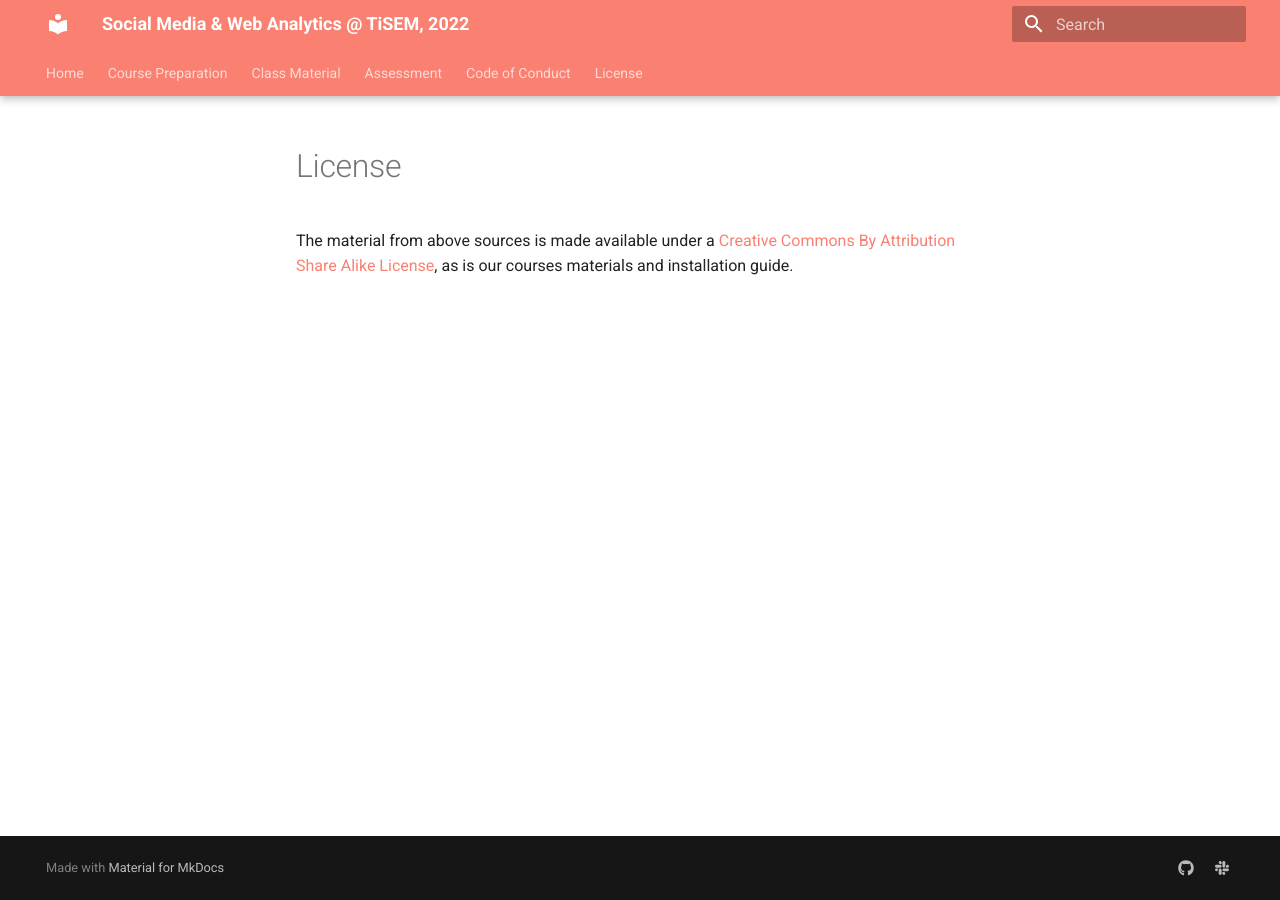
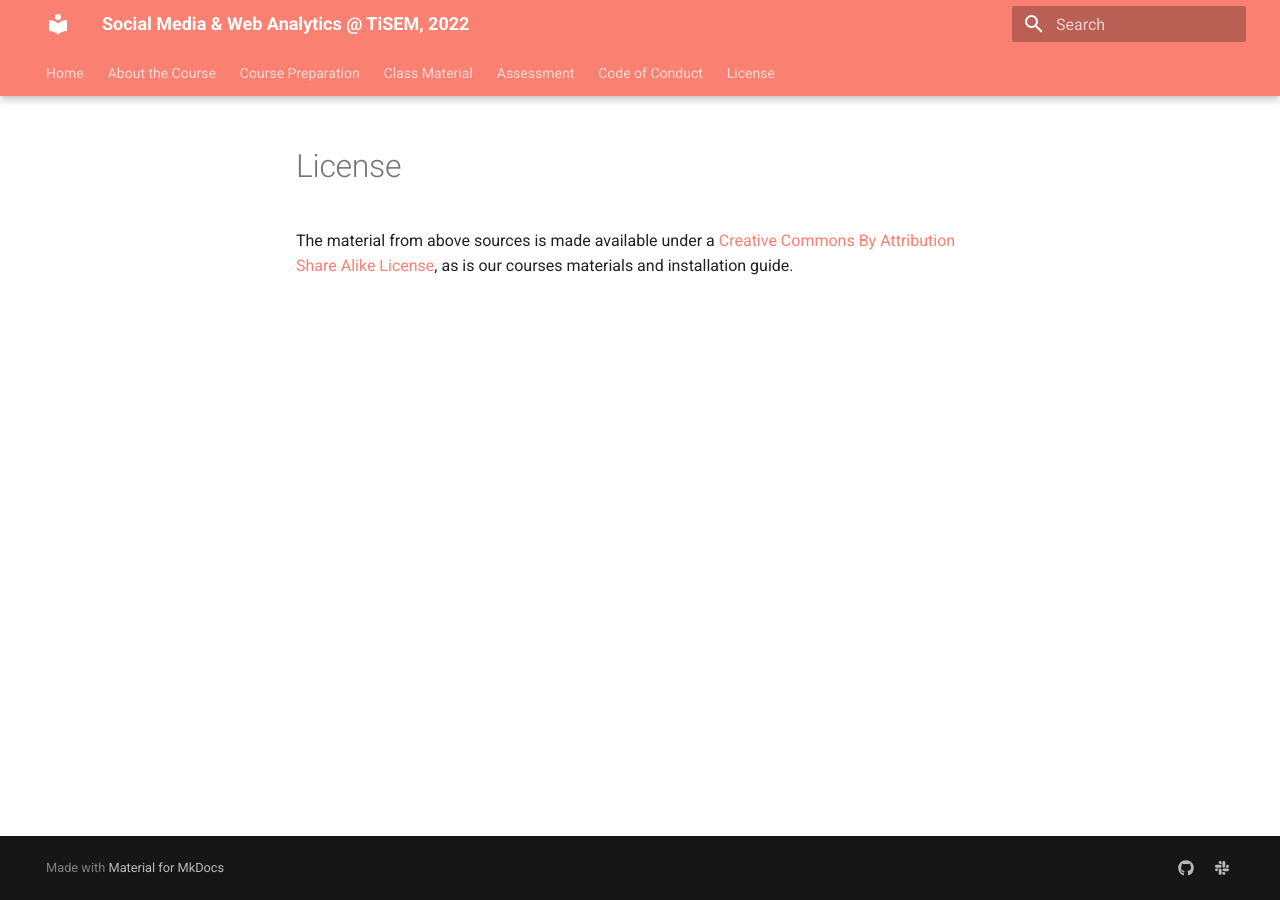
Before and after one commit to tisem-digital-marketing/2022-smwa, an MkDocs documentation site: the page built from docs/license/acknowledgements.md, in a window 1280 px wide. Built offline with MkDocs 1.6.1 and Material for MkDocs 9.7.7, drawn with Linux system fonts in a browser that asks for light colours.

```diff
--- a/mkdocs.yml
+++ b/mkdocs.yml
@@ -1,8 +1,9 @@
 site_name: Social Media & Web Analytics @ TiSEM, 2022
 
 nav:
-  - Home:
-    - Welcome: home/index.md
+  - Home: index.md
+  - About the Course:
+    #- Welcome: home/index.md
     - Announcements: home/announcements.md
     - Course Objectives: home/course_objectives.md
     - Schedule: home/schedule.md
```
Also changed, not shown: docs/index.md (renamed from docs/home/index.md).
